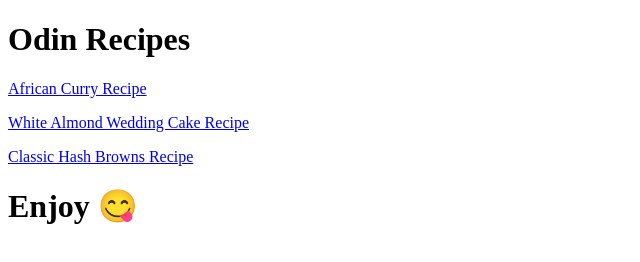
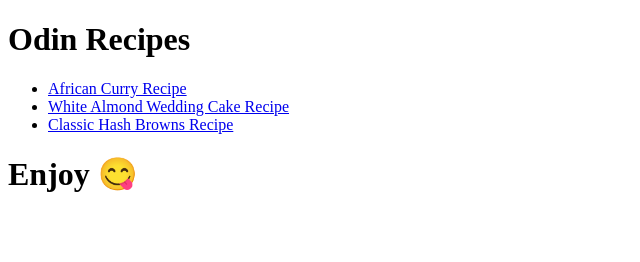
Before and after one commit to Cedric-26/odin-recipes, a plain HTML site: page index.html in a window 1280 px wide. Shown: the whole page, without its empty margins (0-640 px from the left). Drawn offline with Linux system fonts and the light colour scheme.

Commit message:
Updating index page references in an unordered list order

```diff
--- a/index.html
+++ b/index.html
@@ -5,9 +5,11 @@
         <title>Project week 1 </title>
         <body>
             <h1>Odin Recipes</h1>
-            <p><a href="recipes/African Curry Recipe.html"> African Curry Recipe</a></p>
-            <p><a href="recipes/White Almond Wedding Cake Recipe.html">White Almond Wedding Cake Recipe</a></p>
-            <p><a href="recipes/Classic Hash Browns.html">Classic Hash Browns Recipe</a></p>
+            <ul>
+                <li><a href="recipes/African Curry Recipe.html"> African Curry Recipe</a></li>
+                <li><a href="recipes/White Almond Wedding Cake Recipe.html">White Almond Wedding Cake Recipe</a></li>
+                <li><a href="recipes/Classic Hash Browns.html">Classic Hash Browns Recipe</a></li>
+            </ul>
             <h1>Enjoy 😋</h1>
         </body>
     </head>
```
